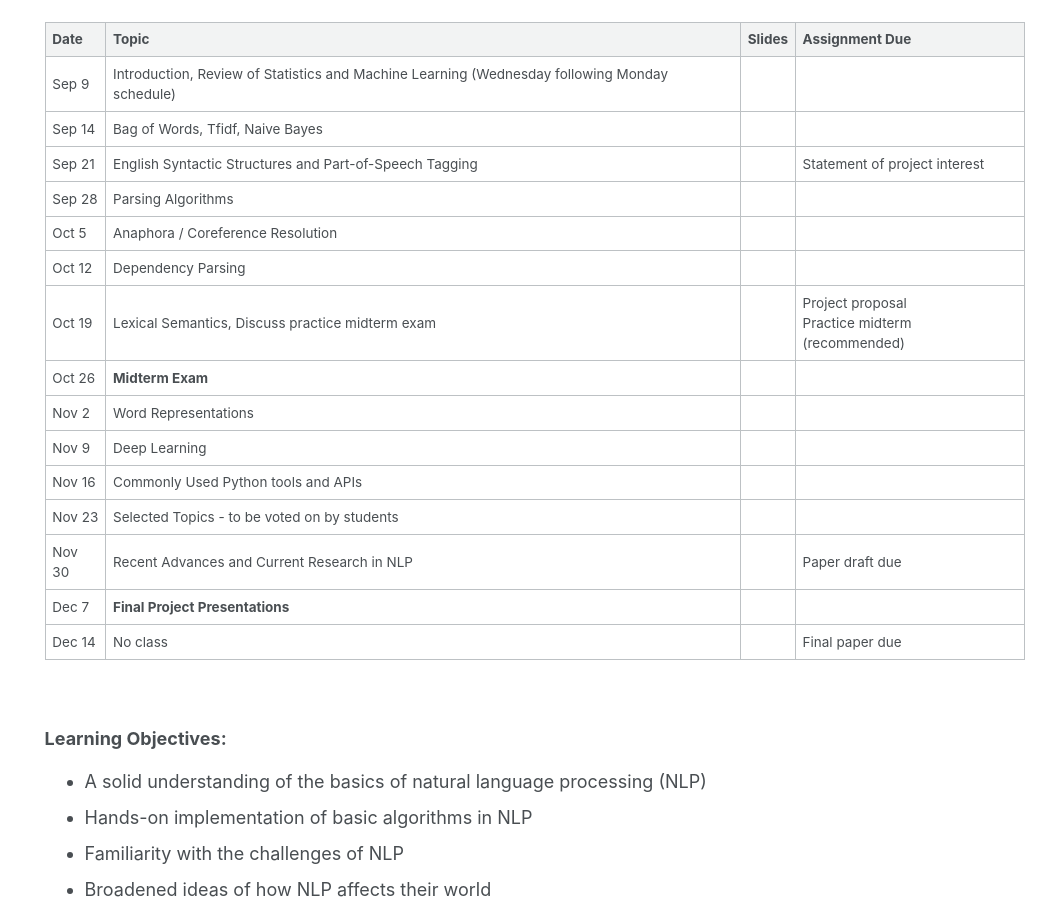
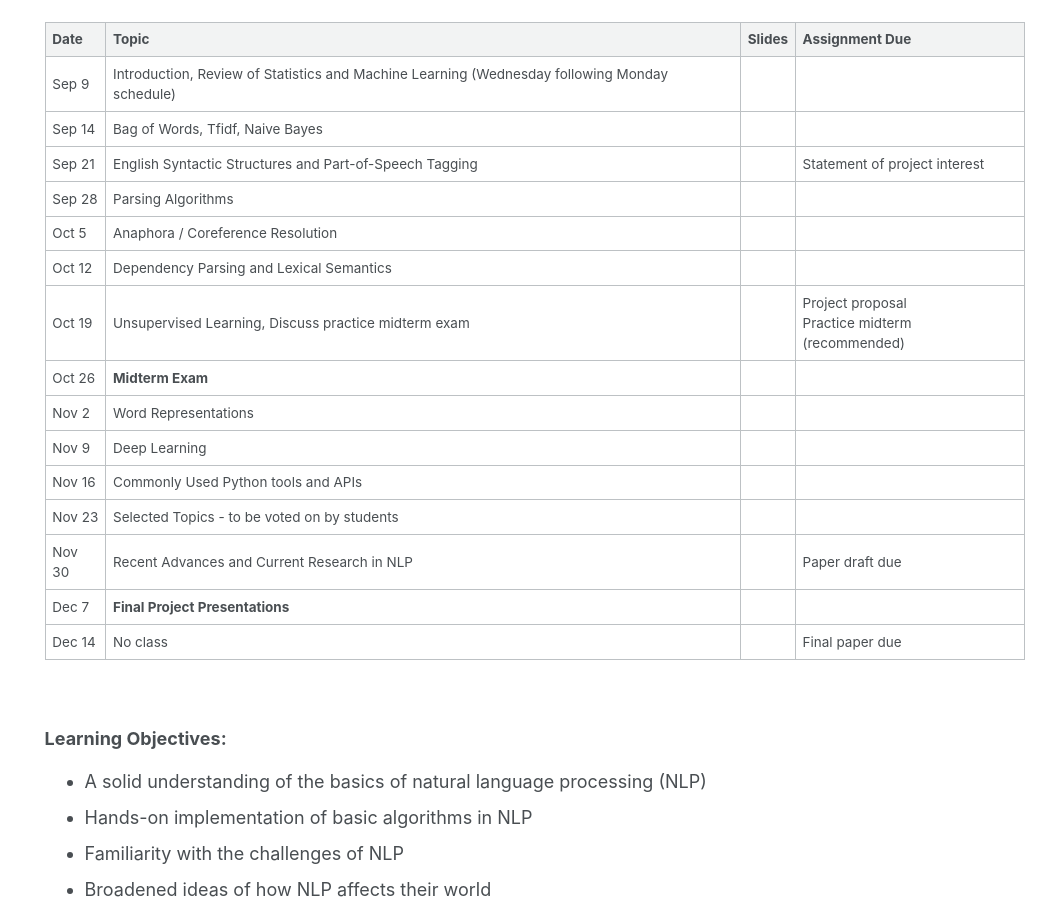
Before and after one commit to rasikabh/rasikabh.github.io, a Jekyll site: the page built from _pages/nlp2020.md, in a window 1280 px wide and 900 px high, scrolled down 754 px. Shown: the whole window, without its empty margins (237-1280 px from the left). Built offline with Jekyll 4.4.1, drawn with Linux system fonts in a browser that asks for light colours.

Commit message:
Update nlp2020.md

```diff
--- a/_pages/nlp2020.md
+++ b/_pages/nlp2020.md
@@ -39,8 +39,8 @@ The course will cover basic implementations in Python as well as APIs and tools
 | Sep 21 | English Syntactic Structures and Part-of-Speech Tagging                                       |        | Statement of project interest |
 | Sep 28 | Parsing Algorithms                                                                            |        |                |
 | Oct 5  | Anaphora / Coreference Resolution                                                             |        |                |
-| Oct 12 | Dependency Parsing                                                                            |        |                |
-| Oct 19 | Lexical Semantics, Discuss practice midterm exam                                              |        | Project proposal <br> Practice midterm (recommended) |
+| Oct 12 | Dependency Parsing and Lexical Semantics                                                      |        |                |
+| Oct 19 | Unsupervised Learning, Discuss practice midterm exam                                          |        | Project proposal <br> Practice midterm (recommended) |
 | Oct 26 | **Midterm Exam**                                                                              |        |                |
 | Nov 2  | Word Representations                                                                          |        |                |
 | Nov 9  | Deep Learning                                                                                 |        |                |
```
